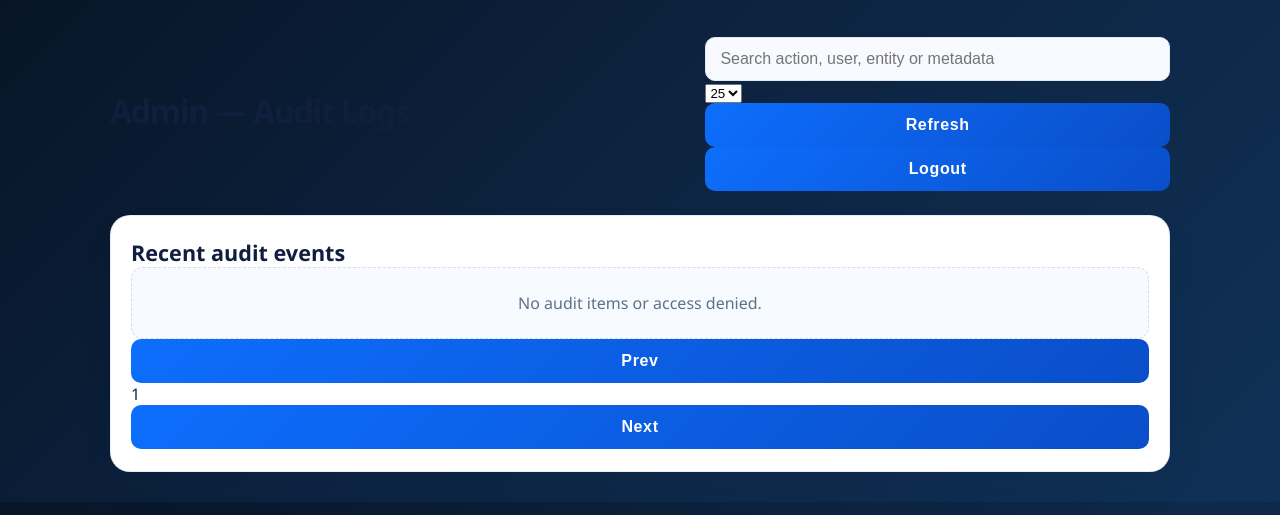
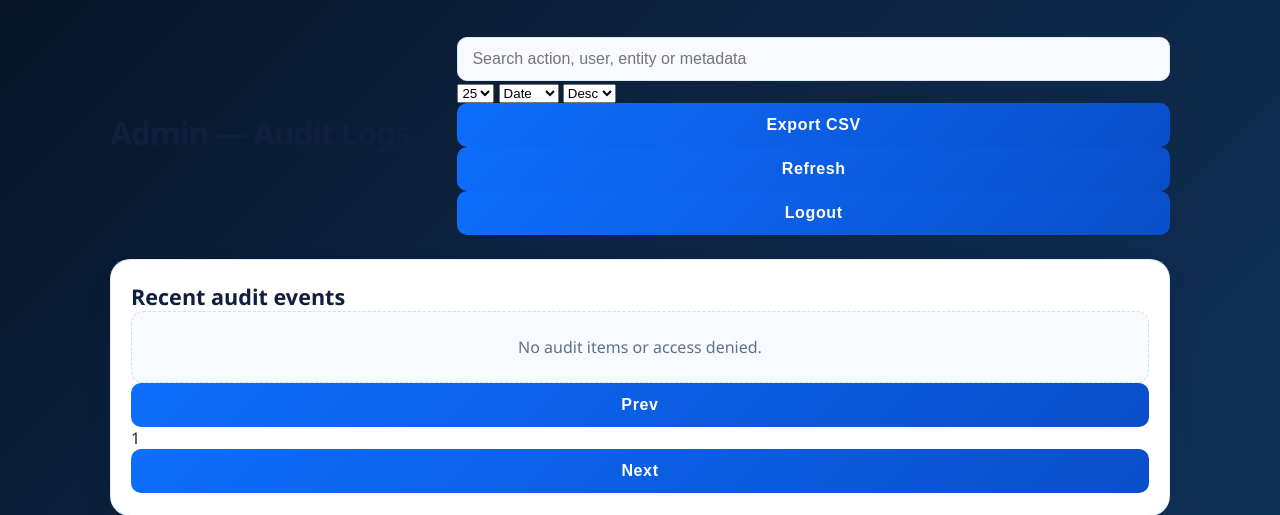
Before and after one commit to francis-pro142/franco-pay, a PHP site: page /frontend/admin.html in a window 1280 px wide. Shown: the top 515 px of the page. Run offline with PHP 8.4, Linux system fonts and the light colour scheme.

Commit message:
Admin: add server-side sorting, CSV export; show admin link; enforce session expiry; UI export

```diff
--- a/public/frontend/admin.html
+++ b/public/frontend/admin.html
@@ -17,6 +17,17 @@
           <option value="25" selected>25</option>
           <option value="50">50</option>
         </select>
+        <select id="auditSortBy">
+          <option value="created_at">Date</option>
+          <option value="user_id">User</option>
+          <option value="action">Action</option>
+          <option value="entity_type">Entity</option>
+        </select>
+        <select id="auditSortOrder">
+          <option value="DESC">Desc</option>
+          <option value="ASC">Asc</option>
+        </select>
+        <button id="exportCsv">Export CSV</button>
         <button id="refreshAudit">Refresh</button>
         <button id="logoutBtn">Logout</button>
       </div>
--- a/public/frontend/app.js
+++ b/public/frontend/app.js
@@ -454,6 +454,42 @@ if (document.location.pathname.endsWith('/admin.html')) {
     }
   }
 
+  // Export CSV using server-side export endpoint
+  const exportBtn = document.getElementById('exportCsv');
+  if (exportBtn) {
+    exportBtn.addEventListener('click', async () => {
+      const token = localStorage.getItem('fp_token') || '';
+      const params = new URLSearchParams();
+      params.set('page', String(page));
+      params.set('page_size', String(pageSizeSelect.value || '25'));
+      params.set('q', searchInput.value || '');
+      params.set('sort_by', document.getElementById('auditSortBy').value || 'created_at');
+      params.set('sort_order', document.getElementById('auditSortOrder').value || 'DESC');
+      params.set('export', 'csv');
+
+      try {
+        const resp = await fetch(API_BASE + '/admin/audit?' + params.toString(), {
+          headers: { 'Authorization': 'Bearer ' + token }
+        });
+        if (!resp.ok) {
+          alert('Export failed: ' + resp.statusText);
+          return;
+        }
+        const blob = await resp.blob();
+        const url = window.URL.createObjectURL(blob);
+        const a = document.createElement('a');
+        a.href = url;
+        a.download = 'audit_logs.csv';
+        document.body.appendChild(a);
+        a.click();
+        a.remove();
+        window.URL.revokeObjectURL(url);
+      } catch (err) {
+        alert('Export failed');
+      }
+    });
+  }
+
   if (refreshBtn) refreshBtn.addEventListener('click', loadAudit);
   if (searchInput) searchInput.addEventListener('input', () => { page = 1; renderPage(); });
   if (pageSizeSelect) pageSizeSelect.addEventListener('change', () => { page = 1; renderPage(); });
--- a/public/index.php
+++ b/public/index.php
@@ -121,6 +121,7 @@ if ($uri === '/api/wallet' && $method === 'GET') {
         'balance' => (float)$wallet['balance'],
         'currency' => $wallet['currency'],
         'full_name' => $authUser['full_name'],
+        'role' => $authUser['role'] ?? 'user',
         'bonus_eligible' => (int)($wallet['bonus_claimed'] ?? 0) === 0,
         'server_time' => date('c')
     ]);
@@ -322,11 +323,41 @@ if ($uri === '/api/admin/audit' && $method === 'GET') {
     if ($page > $totalPages) $page = $totalPages;
     $offset = ($page - 1) * $pageSize;
 
-    $sql = 'SELECT * FROM audit_logs ' . $whereSql . ' ORDER BY created_at DESC LIMIT ? OFFSET ?';
+    // Sorting
+    $sortBy = trim((string)($_GET['sort_by'] ?? 'created_at'));
+    $allowedSort = ['created_at','user_id','action','entity_type'];
+    if (!in_array($sortBy, $allowedSort)) $sortBy = 'created_at';
+    $sortOrder = strtoupper(trim((string)($_GET['sort_order'] ?? 'DESC')));
+    if ($sortOrder !== 'ASC') $sortOrder = 'DESC';
+
+    $sql = 'SELECT * FROM audit_logs ' . $whereSql . " ORDER BY $sortBy $sortOrder LIMIT ? OFFSET ?";
     $stmt = $pdo->prepare($sql);
     $execParams = array_merge($params, [$pageSize, $offset]);
     $stmt->execute($execParams);
     $rows = $stmt->fetchAll(PDO::FETCH_ASSOC);
+
+    // CSV export
+    $export = trim((string)($_GET['export'] ?? ''));
+    if (strtolower($export) === 'csv') {
+        header('Content-Type: text/csv');
+        header('Content-Disposition: attachment; filename="audit_logs.csv"');
+        $out = fopen('php://output', 'w');
+        fputcsv($out, ['id','user_id','action','entity_type','entity_id','ip_address','metadata','created_at']);
+        foreach ($rows as $r) {
+            fputcsv($out, [
+                $r['id'] ?? '',
+                $r['user_id'] ?? '',
+                $r['action'] ?? '',
+                $r['entity_type'] ?? '',
+                $r['entity_id'] ?? '',
+                $r['ip_address'] ?? '',
+                $r['metadata'] ?? '',
+                $r['created_at'] ?? ''
+            ]);
+        }
+        fclose($out);
+        exit;
+    }
 
     \App\Http\jsonResponse([
         'status' => 'ok',
--- a/src/Http/helpers.php
+++ b/src/Http/helpers.php
@@ -87,6 +87,16 @@ function requireAuth()
         jsonResponse(['error' => 'Unauthorized'], 401);
         exit;
     }
+    // Enforce session expiry if set
+    if (!empty($session['expires_at'])) {
+        $expires = strtotime($session['expires_at']);
+        if ($expires !== false && time() > $expires) {
+            // delete expired session
+            \App\Models\Session::deleteByToken($token);
+            jsonResponse(['error' => 'Session expired'], 401);
+            exit;
+        }
+    }
     $user = \App\Models\User::findById((int)$session['user_id']);
     if (!$user) {
         jsonResponse(['error' => 'Unauthorized'], 401);
```
Also changed, not shown: docs/API.md (+4 -0 lines).
